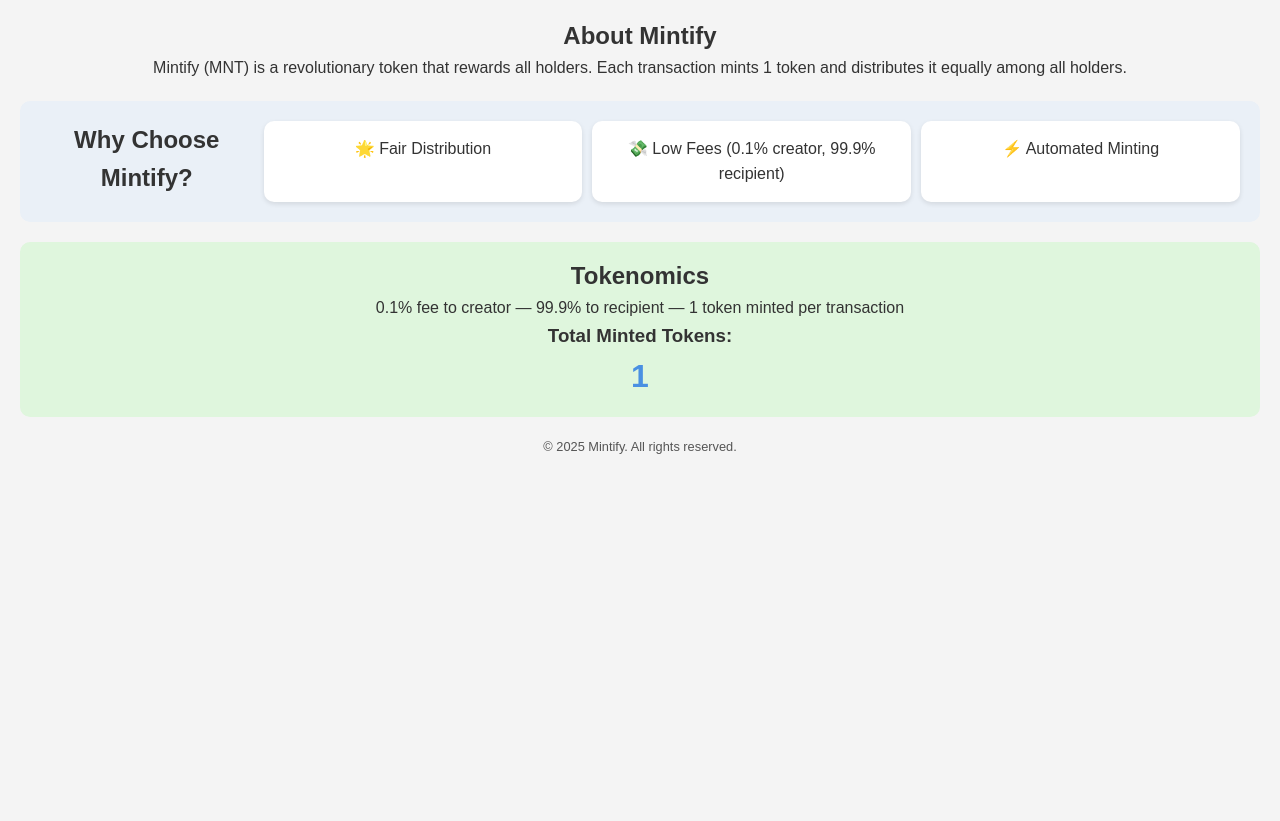
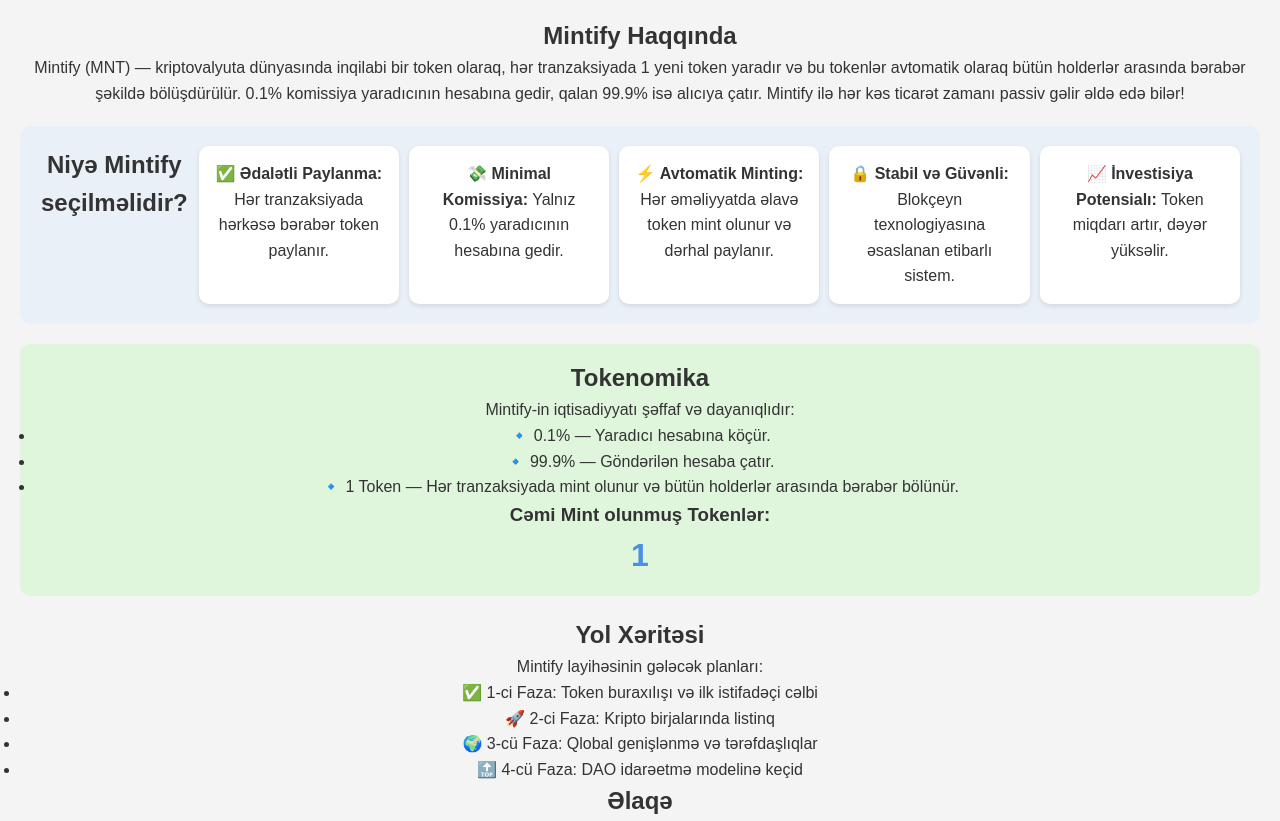
Before and after one commit to KriptoAzad/mintify, a plain HTML site: page index.html in a window 1280 px wide. Shown: the part 131-952 px from the top of the page. Before the commit the page ends 800 px from the top, so only its background shows below. Drawn offline with Linux system fonts and the light colour scheme.

Commit message:
Update index.html

```diff
--- a/index.html
+++ b/index.html
@@ -1,5 +1,5 @@
 <!DOCTYPE html>
-<html lang="en">
+<html lang="az">
 <head>
     <meta charset="UTF-8">
     <meta name="viewport" content="width=device-width, initial-scale=1.0">
@@ -14,26 +14,55 @@
     </header>
 
     <section id="about">
-        <h2>About Mintify</h2>
-        <p>Mintify (MNT) is a revolutionary token that rewards all holders. Each transaction mints 1 token and distributes it equally among all holders.</p>
+        <h2>Mintify Haqqında</h2>
+        <p>
+            Mintify (MNT) — kriptovalyuta dünyasında inqilabi bir token olaraq, hər tranzaksiyada 1 yeni token yaradır və bu tokenlər avtomatik olaraq bütün holderlər arasında bərabər şəkildə bölüşdürülür.
+            0.1% komissiya yaradıcının hesabına gedir, qalan 99.9% isə alıcıya çatır. Mintify ilə hər kəs ticarət zamanı passiv gəlir əldə edə bilər!
+        </p>
     </section>
 
     <section id="features">
-        <h2>Why Choose Mintify?</h2>
-        <div class="feature-item">🌟 Fair Distribution</div>
-        <div class="feature-item">💸 Low Fees (0.1% creator, 99.9% recipient)</div>
-        <div class="feature-item">⚡ Automated Minting</div>
+        <h2>Niyə Mintify seçilməlidir?</h2>
+        <div class="feature-item">✅ <strong>Ədalətli Paylanma:</strong> Hər tranzaksiyada hərkəsə bərabər token paylanır.</div>
+        <div class="feature-item">💸 <strong>Minimal Komissiya:</strong> Yalnız 0.1% yaradıcının hesabına gedir.</div>
+        <div class="feature-item">⚡ <strong>Avtomatik Minting:</strong> Hər əməliyyatda əlavə token mint olunur və dərhal paylanır.</div>
+        <div class="feature-item">🔒 <strong>Stabil və Güvənli:</strong> Blokçeyn texnologiyasına əsaslanan etibarlı sistem.</div>
+        <div class="feature-item">📈 <strong>İnvestisiya Potensialı:</strong> Token miqdarı artır, dəyər yüksəlir.</div>
     </section>
 
     <section id="tokenomics">
-        <h2>Tokenomics</h2>
-        <p>0.1% fee to creator — 99.9% to recipient — 1 token minted per transaction</p>
-        <h3>Total Minted Tokens:</h3>
+        <h2>Tokenomika</h2>
+        <p>Mintify-in iqtisadiyyatı şəffaf və dayanıqlıdır:</p>
+        <ul>
+            <li>🔹 0.1% — Yaradıcı hesabına köçür.</li>
+            <li>🔹 99.9% — Göndərilən hesaba çatır.</li>
+            <li>🔹 1 Token — Hər tranzaksiyada mint olunur və bütün holderlər arasında bərabər bölünür.</li>
+        </ul>
+        <h3>Cəmi Mint olunmuş Tokenlər:</h3>
         <p id="total-minted">0</p>
     </section>
 
+    <section id="roadmap">
+        <h2>Yol Xəritəsi</h2>
+        <p>Mintify layihəsinin gələcək planları:</p>
+        <ul>
+            <li>✅ 1-ci Faza: Token buraxılışı və ilk istifadəçi cəlbi</li>
+            <li>🚀 2-ci Faza: Kripto birjalarında listinq</li>
+            <li>🌍 3-cü Faza: Qlobal genişlənmə və tərəfdaşlıqlar</li>
+            <li>🔝 4-cü Faza: DAO idarəetmə modelinə keçid</li>
+        </ul>
+    </section>
+
+    <section id="contact">
+        <h2>Əlaqə</h2>
+        <p>Sual və təklifləriniz üçün bizimlə əlaqə saxlayın:</p>
+        <p>Email: <a href="mailto:support@mintify.io">support@mintify.io</a></p>
+        <p>Telegram: <a href="https://t.me/mintifytoken">@mintifytoken</a></p>
+        <p>Twitter: <a href="https://twitter.com/mintify">@mintify</a></p>
+    </section>
+
     <footer>
-        <p>&copy; 2025 Mintify. All rights reserved.</p>
+        <p>&copy; 2025 Mintify. Bütün hüquqlar qorunur.</p>
     </footer>
 
     <script src="script.js"></script>
```
